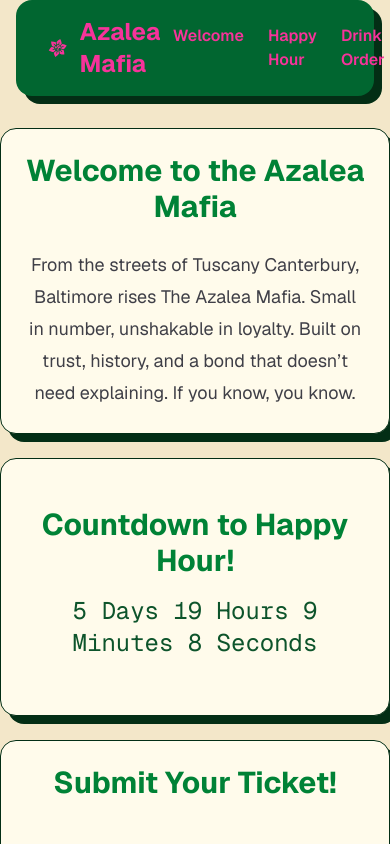
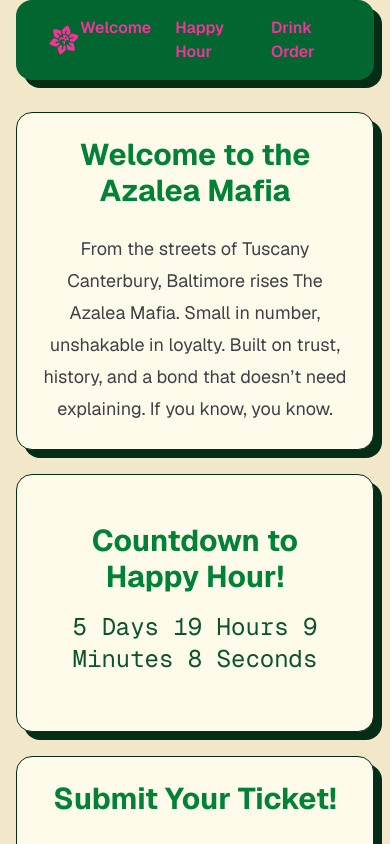
Before and after one commit to james-rehak/azalea-mafia, a Next.js app: page / in a window 390 px wide. Shown: the top 844 px of the page. Built offline with nearby package versions, Linux system fonts and the light colour scheme.

Commit message:
Fix responsive design

```diff
--- a/app/page.tsx
+++ b/app/page.tsx
@@ -65,7 +65,7 @@ export default function Home() {
 				<header className="w-full bg-green-800 py-4 px-8 flex items-center justify-between border-green-950 rounded-2xl shadow-neo-green ">
 					<div className="flex items-center gap-3">
 						<GiSpotedFlower className="h-8 w-8 text-pink-500" />
-						<h1 className="text-2xl font-bold text-pink-500">Azalea Mafia</h1>
+						<h1 className="text-2xl font-bold text-pink-500 hidden md:block">Azalea Mafia</h1>
 					</div>
 					<div className="flex gap-6 text-pink-500 font-semibold">
 						{sections.map((s) => (
@@ -103,7 +103,7 @@ export default function Home() {
 					</div>
 				</div>
 				{/* Vertical layout for ≤915px */}
-				<div className="vertical-layout flex-col gap-6 w-full max-w-md mx-auto pt-8" style={{ display: 'none' }}>
+				<div className="vertical-layout flex-col gap-6 w-full max-w-md mx-auto pt-8 px-4 md:px-12" style={{ display: 'none' }}>
 					{order.map((key) => (
 						<div key={key} className="bg-amber-50 border border-green-950 rounded-2xl shadow-neo-green flex flex-col justify-center items-center p-6">
 							{sectionMap[key].content}
```
